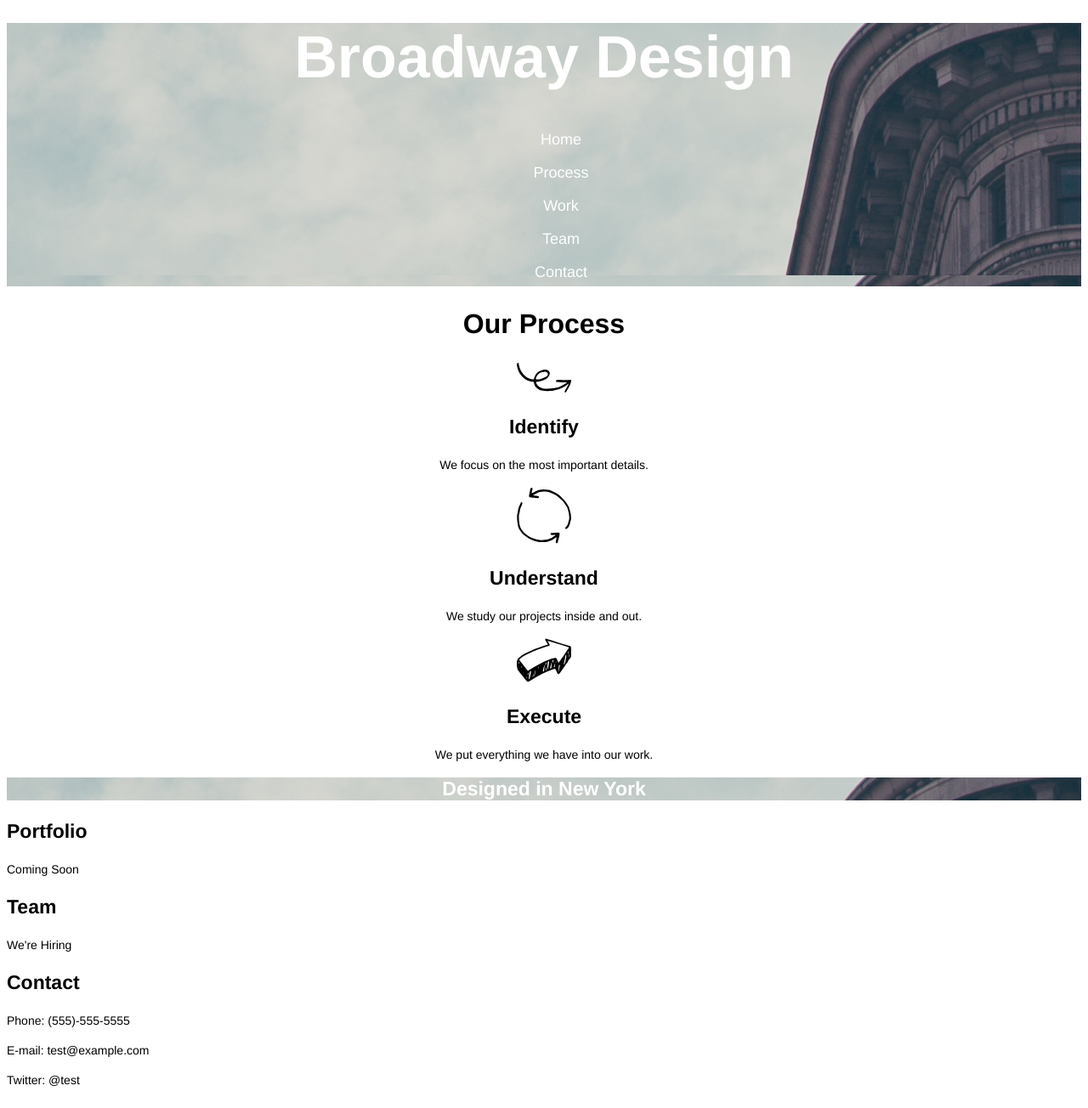
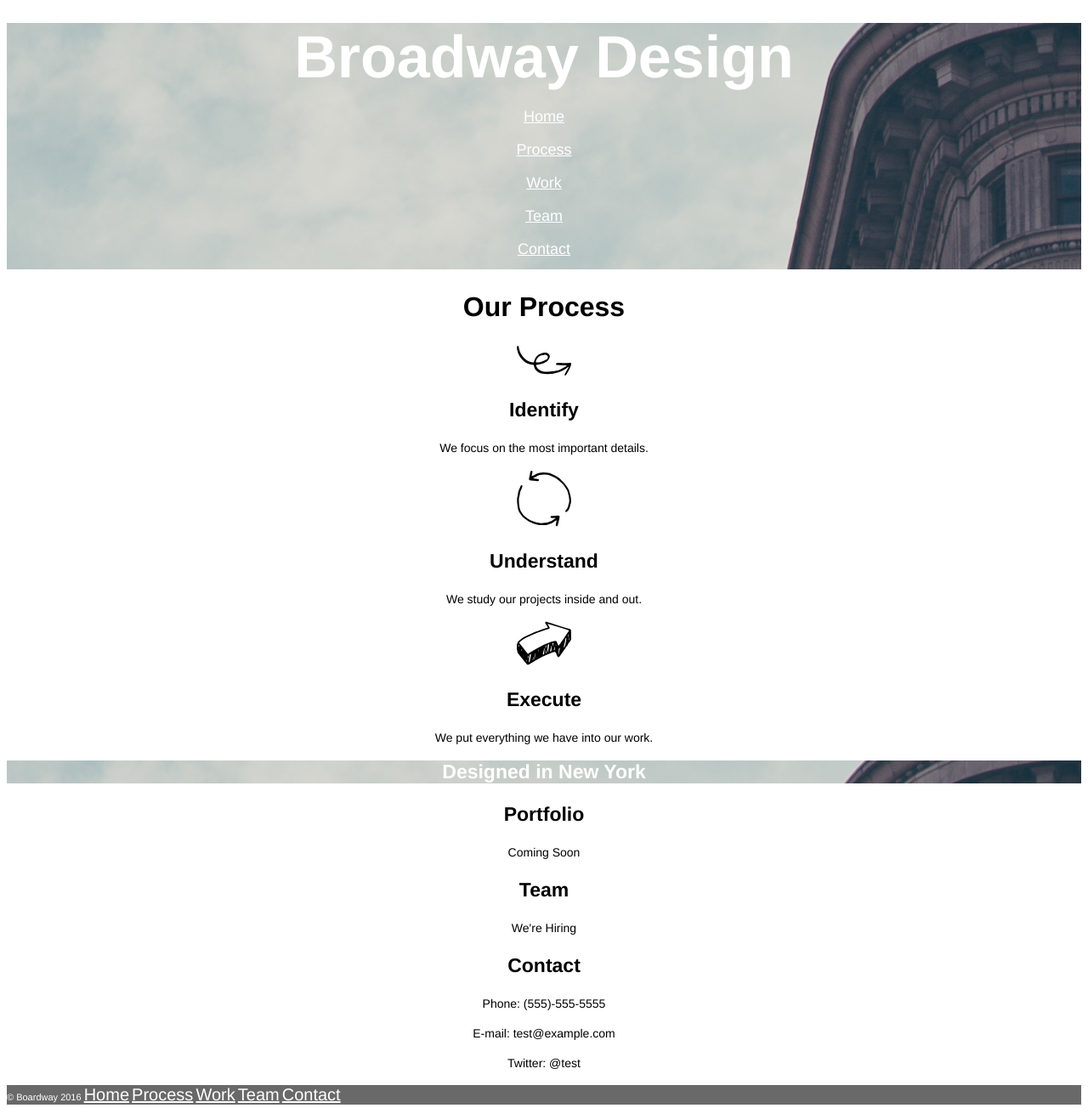
Before and after one commit to JoeSera/Broadway, a plain HTML site: page index.html in a window 1280 px wide. Shown: the part 20-1324 px from the top of the page at 85% size. Drawn offline with Linux system fonts and the light colour scheme.

Commit message:
Compelte web

```diff
--- a/index.html
+++ b/index.html
@@ -5,20 +5,19 @@
     <link rel="stylesheet" type="text/css" href="./resources/css/index.css">
   </head>
   <body>
-    <div class="heading">
+    <div class="heading" id="home">
       <h1>Broadway Design</h1>
       <div class="nav">
         <ul>
-          <p><a href="#"></a>Home</p>
-          <p><a href="#"></a>Process</p>
-          <p><a href="#"></a>Work</p>
-          <p><a href="#"></a>Team</p>
-          <p><a href="#"></a>Contact</p>
+          <p><a href="#home">Home</a></p>
+          <p><a href="#process">Process</a></p>
+          <p><a href="#contact">Work</a></p>
+          <p><a href="#contact">Team</a></p>
+          <p><a href="#contact">Contact</a></p>
         </ul>
       </div>
     </div>
-    <div class="process">
-      <center>
+    <div class="section" id="process">
       <h2>Our Process</h2>
       <img src="./resources/images/identify.svg"/>
       <h3>Identify</h3>
@@ -29,12 +28,11 @@
       <img src="./resources/images/execute.svg"/>
       <h3>Execute</h3>
       <h4>We put everything we have into our work.</h4>
-      </center>
     </div>
     <div class="subheading">
       <h2>Designed in New York</h2>
     </div>
-    <div class="contact">
+    <div class="section" id="contact">
       <h3>Portfolio</h3>
       <h4>Coming Soon</h4>
       <h3>Team</h3>
@@ -44,6 +42,15 @@
       <h4>E-mail: test@example.com</h4>
       <h4>Twitter: @test</h4>
     </div>
-
+    <div class="footer">
+      <p>
+        &copy; Boardway 2016
+        <a href="#home">Home</a>
+        <a href="#process">Process</a>
+        <a href="#contact">Work</a>
+        <a href="#contact">Team</a>
+        <a href="#contact">Contact</a>
+      </p>
+    </div>
   </body>
 </html>
--- a/resources/css/index.css
+++ b/resources/css/index.css
@@ -6,12 +6,21 @@ h1 {
   font-size: 70px;
   font-weight: bold;
   color: white;
+  margin-bottom: 20px;
+}
+
+ul {
+  padding-left: 0px;
 }
 
 .heading {
-  height: 310px;
+  height: 290px;
   background-size: auto;
   background: url("../images/the-flatiron-building.png");
+  text-align: center;
+}
+
+.section {
   text-align: center;
 }
 
@@ -45,3 +54,29 @@ h4 {
   font-size: 23px;
   color: white;
 }
+
+.footer {
+  font-size: 11px;
+  color: white;
+  background-color: dimgray;
+}
+
+.footer a {
+  font-size: 20px;
+}
+
+a:link{
+  color:white;
+}
+a:visited{
+  color:white;
+}
+a:hover{
+  color:white;
+}
+a:focus{
+  color:white;
+}
+a:active{
+  color:white;
+}
```
Lines whose indentation alone changed are shown as unchanged.
